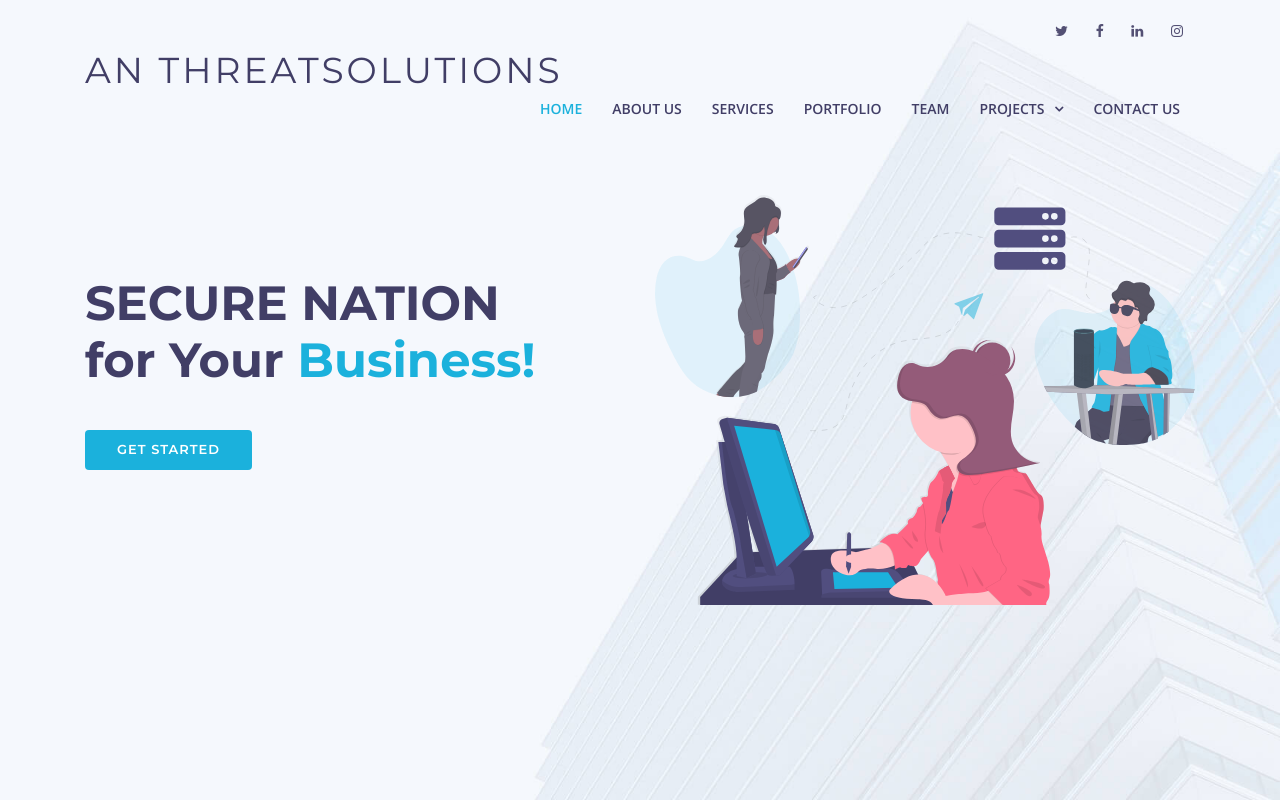
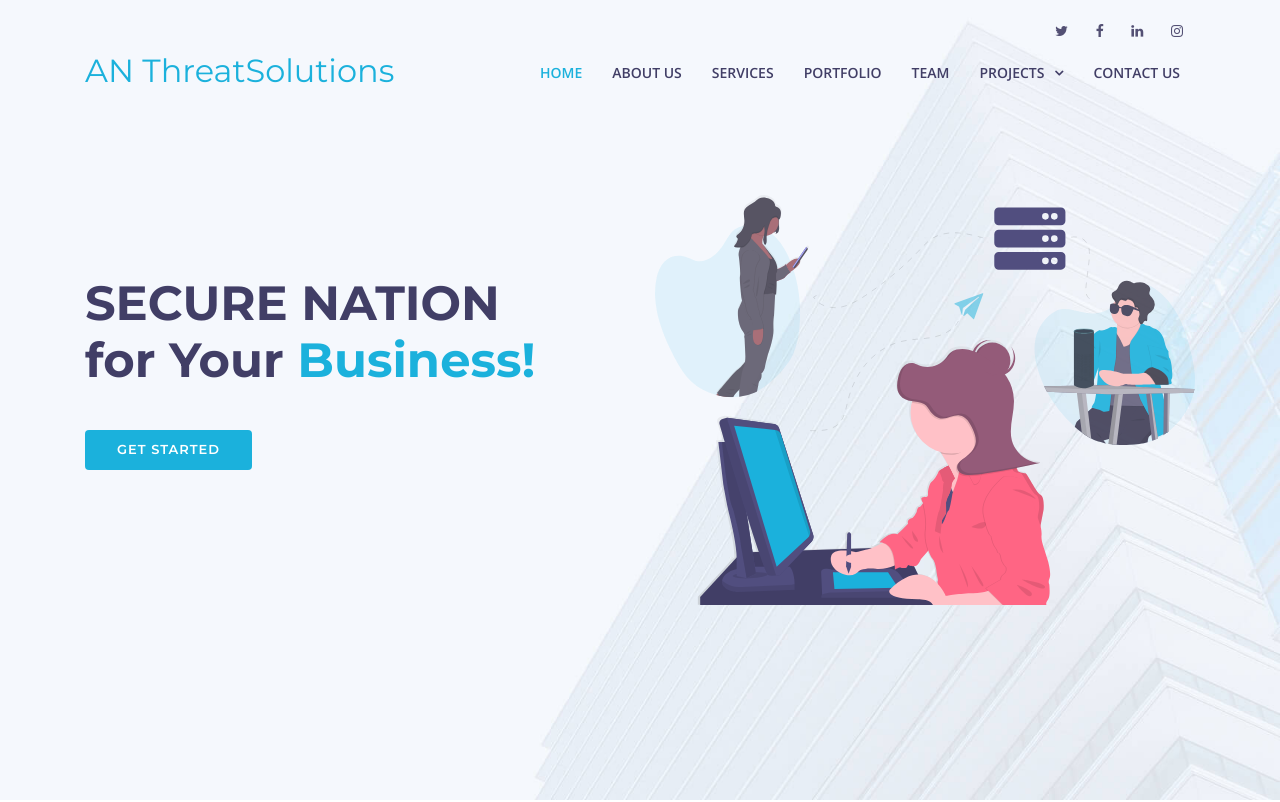
Before and after one commit to Nitheesh14125/AN-ThreatSolutions, a plain HTML site: page index.html in a window 1280 px wide. Shown: the top 802 px of the page. Drawn offline with nearby package versions, Linux system fonts and the light colour scheme; files whose address does not match are found by name.

Commit message:
Update index.html

```diff
--- a/index.html
+++ b/index.html
@@ -53,7 +53,7 @@
 
       <div class="logo float-left">
         <!-- Uncomment below if you prefer to use an image logo -->
-        <h1 class="text-light"><a href="#intro" class="scrollto"><span>AN ThreatSolutions</span></a></h1>
+        <h2 class="text-light"><a href="#intro" class="scrollto"><span>AN ThreatSolutions</span></a></h2>
         <!-- <a href="#header" class="scrollto"><img src="img/logo.png" alt="" class="img-fluid"></a> -->
       </div>
 
```
